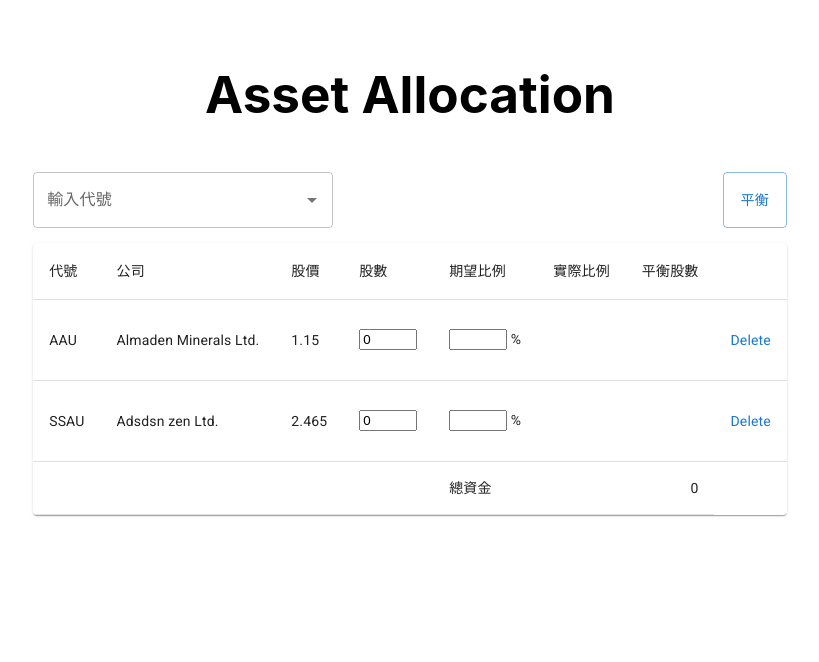
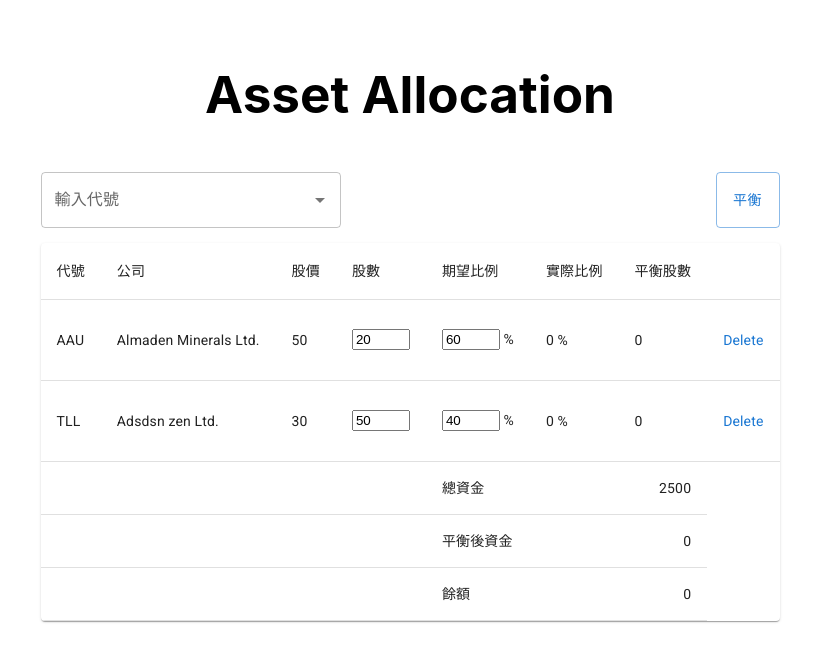
Before and after one commit to Yubo0826/asset-allocation-app, a React (Vite) app: page / in a window 1280 px wide. Shown: the top 662 px of the page, without its empty margins (230-1049 px from the left). Built offline with nearby package versions, Linux system fonts and the light colour scheme.

Commit message:
完成: 平衡後的計算

```diff
--- a/src/components/SearchBox.tsx
+++ b/src/components/SearchBox.tsx
@@ -15,35 +15,45 @@ import CircularProgress from '@mui/material/CircularProgress';
 import Button from '@mui/material/Button';
 
 interface Stock {
-  symbol: string,
+  symbol: string, // 股票代號
   price: number,
   companyName: string,
-  exchange: string,
+  exchange: string,  // 交易所名稱 (暫時)
   exchangeShortName: string,
-  share: number  // 股數，美股100股=1張
+}
+
+interface Asset extends Stock {
+  share: number,  // (可輸入) 股數
+  expected_rate: number, // (可輸入) 期望比例
+  balanced_share: number, // 平衡後股數
+  balanced_rate: number  // 平衡後實際比例
 }
 
 function SearchBox() {
-  // https://finmindtrade.com/analysis/#/data/api
   const [searchQuery, setSearchQuery] = useState<string>('')
   const [searchOptions, setsearchOptions] = useState<Stock[]>([])
-  // const [value, setValue] = useState<string>('')
-  const [assets, setAssets] = useState<Stock[]>([
+  const [assets, setAssets] = useState<Asset[]>([
     {
       symbol: 'AAU',
       companyName: 'Almaden Minerals Ltd.',
-      price: 1.15,
+      price: 50,
       exchange: 'American Stock Exchange',
       exchangeShortName: 'ASE',
-      share: 0
+      share: 20,
+      expected_rate: 60,
+      balanced_rate: 0,
+      balanced_share: 0
     },
     {
-      symbol: 'SSAU',
+      symbol: 'TLL',
       companyName: 'Adsdsn zen Ltd.',
-      price: 2.465,
+      price: 30,
       exchange: 'Taiwan Stock Exchange',
       exchangeShortName: 'TSE',
-      share: 0
+      share: 50,
+      expected_rate: 40,
+      balanced_rate: 0,
+      balanced_share: 0
     }
   ])
 
@@ -64,19 +74,18 @@ function SearchBox() {
     }, 500), []
   )
 
-  // 處理搜尋框變更 onInputChange & inputValue
+  // 搜尋框變更 onInputChange & inputValue
   const handleSearchChange = (event: React.SyntheticEvent, newInputValue: string) => {
     console.log(event);
     setSearchQuery(newInputValue)
     fetchSearchResults(newInputValue)
   }
 
-  // 處理加入資產 onChange & value
-  const handleValueChange = async (event: any, newValue: Stock | null) => {
+  // 加入資產 onChange & value
+  const handleValueChange = async (event: any, newValue: Asset | null) => {
     console.log(event)
     if (!newValue) return
 
-    // setValue(newValue.symbol)
     const url: string = `https://financialmodelingprep.com/api/v3/profile/${newValue.symbol}?apikey=bKSqPjf3mVOT2AzgCzNR7ndIhzZMjyry`
     console.log(url)
     try {
@@ -84,7 +93,11 @@ function SearchBox() {
       console.log('加入資產', response.data)
       const newAsset = response.data
       newAsset[0].share = 0
+      newAsset[0].balanced_share = 0
+      newAsset[0].expected_rate = 0
+      newAsset[0].balanced_rate = 0
       setAssets(prev => prev.concat(newAsset))
+      setSearchQuery('')
       console.log('目前資產', assets)
     } catch (error) {
       console.error('Error fetch symbol profile', error)
@@ -112,13 +125,46 @@ function SearchBox() {
     setAssets(newAssets)
   }
 
-  const getCapital = (): number => {
-    let capital: number = 0
+  // 取得總資金
+  const getTotalFunds = (): number => {
+    let total_funds: number = 0
     assets.forEach(asset => {
-      console.log(asset.price)
-      capital += (asset.price * asset.share * 100)
+      total_funds += (asset.price * asset.share)
     })
-    return Math.ceil(capital)
+    return Math.ceil(total_funds)
+  }
+
+  // 取得該股平衡後的股數
+  const getBalancedShare = (asset: Asset): number => {
+    return Math.floor(
+      getTotalFunds() * asset.expected_rate / (asset.price * 100)
+    )
+  }
+
+  // 取得該股平衡後的餘額
+  const getBalance = (asset: Asset): number => {
+    return (getTotalFunds() * asset.expected_rate) % (asset.price)
+  }
+
+  const [balanced_funds, setBalanceFunds] = useState<number>(0) // 平衡後總資金
+  const [balance, setBalance] = useState<number>(0)  // 餘額
+
+  // 按下平衡按鈕
+  const handleBalance = () => {
+    let funds:number = 0
+    let balance: number = 0 // 餘額
+    // 算出各股平衡後股數
+    assets.forEach(asset => {
+      asset.balanced_share = getBalancedShare(asset)
+      funds += asset.balanced_share * asset.price
+      balance += getBalance(asset)
+    })
+    setBalanceFunds(funds)
+    setBalance(balance)
+    // 算出各股平衡後實際比例
+    assets.forEach(asset => {
+      asset.balanced_rate = (asset.price * asset.balanced_share / funds) * 100
+    })
   }
 
   return (
@@ -159,7 +205,7 @@ function SearchBox() {
           )}
         />
 
-        <Button variant="outlined">平衡</Button>
+        <Button onClick={ handleBalance } variant="outlined">平衡</Button>
       </div>
 
 
@@ -171,8 +217,6 @@ function SearchBox() {
               <TableCell>代號</TableCell>
               <TableCell>公司</TableCell>
               <TableCell>股價</TableCell>
-              {/* <TableCell>Exchange Short Name</TableCell>
-              <TableCell>Exchange</TableCell> */}
               <TableCell>股數</TableCell>
               <TableCell>期望比例</TableCell>
               <TableCell>實際比例</TableCell>
@@ -191,8 +235,8 @@ function SearchBox() {
                 </TableCell>
                 <TableCell>{asset.companyName}</TableCell>
                 <TableCell>{asset.price}</TableCell>
-                {/* <TableCell>{asset.exchange}</TableCell>
-                <TableCell>{asset.exchangeShortName}</TableCell> */}
+
+                {/* 股數 */}
                 <TableCell>
                   <input
                     value={asset.share}
@@ -206,11 +250,30 @@ function SearchBox() {
                     className='table-input'
                     type="number" />
                 </TableCell>
+
+                {/* 期望比例 */}
                 <TableCell>
-                  <input className='table-input' type="text" /> %
+                <input
+                    value={asset.expected_rate}
+                    onChange={e => {
+                      setAssets((prevAssets) => {
+                        let result = [...prevAssets]
+                        result[index].expected_rate = parseInt(e.target.value)
+                        return result
+                      })
+                    }}
+                    className='table-input'
+                    type="number" /> %
                 </TableCell>
-                <TableCell></TableCell>
-                <TableCell></TableCell>
+                {/* 平衡後實際比例 */}
+                <TableCell>
+                    { Math.round(asset.balanced_rate) } %
+                </TableCell>
+                {/* 平衡股數 */}
+                <TableCell>
+                  { asset.balanced_share }
+                </TableCell>
+
                 <TableCell>
                   <p
                     onClick={() => handleDelete(index)}
@@ -227,7 +290,17 @@ function SearchBox() {
             <TableRow>
               <TableCell colSpan={4} />
               <TableCell colSpan={2}>總資金</TableCell>
-              <TableCell align="right">{getCapital()}</TableCell>
+              <TableCell align="right">{ getTotalFunds() }</TableCell>
+            </TableRow>
+            <TableRow>
+              <TableCell colSpan={4} />
+              <TableCell colSpan={2}>平衡後資金</TableCell>
+              <TableCell align="right">{ balanced_funds }</TableCell>
+            </TableRow>
+            <TableRow>
+              <TableCell colSpan={4} />
+              <TableCell colSpan={2}>餘額</TableCell>
+              <TableCell align="right">{ balance }</TableCell>
             </TableRow>
           </TableBody>
         </Table>
```
